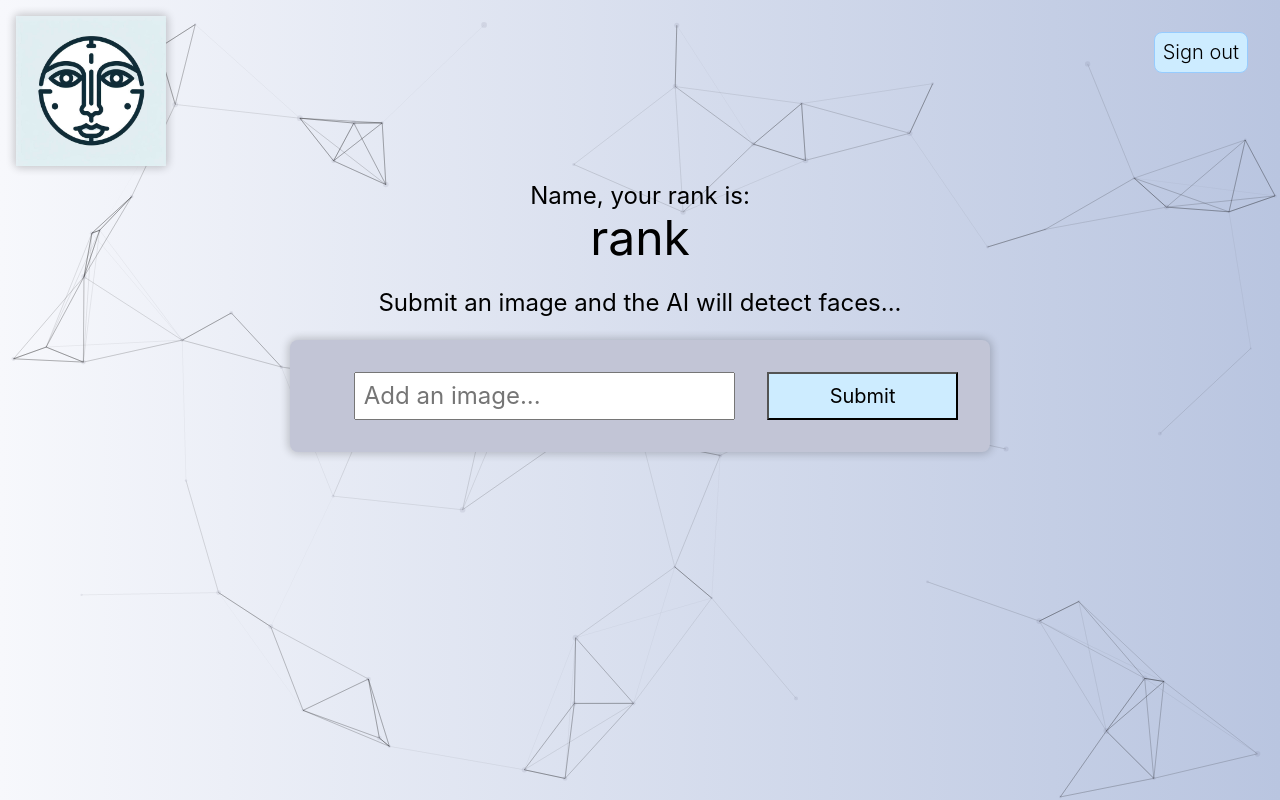
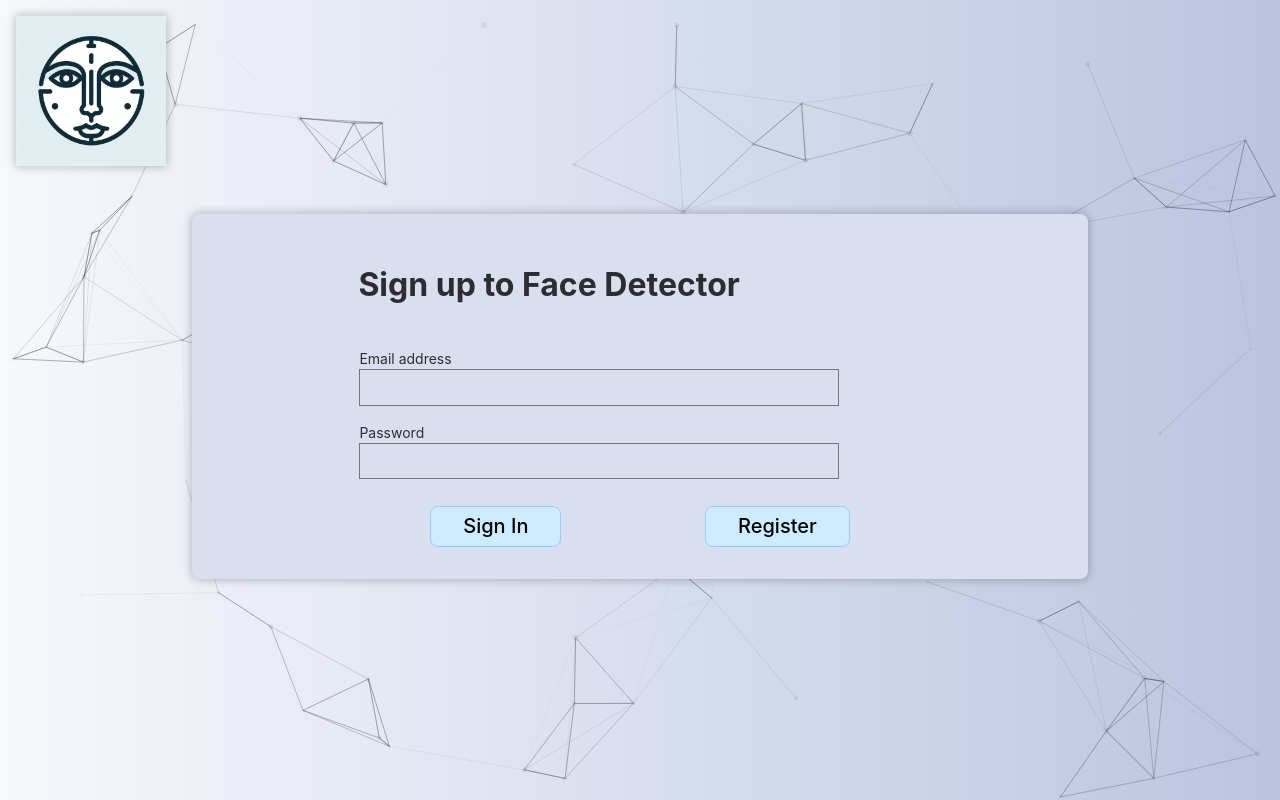
Before and after one commit to jdgrundy/facedetector, a React (Create React App) app: page / in a window 1280 px wide. Built offline with nearby package versions, Linux system fonts and the light colour scheme.

Commit message:
added sign in page and route state

```diff
--- a/src/App.css
+++ b/src/App.css
@@ -14,5 +14,4 @@
 	display: flex;
 	justify-content: space-between;
 	align-items: flex-start;
-	flex-direction: row-reverse;
 }
--- a/src/App.js
+++ b/src/App.js
@@ -1,27 +1,150 @@
 import React, { Component } from "react";
 import "./App.css";
 import Navigation from "./components/navigation/Navigation";
+import SignIn from "./components/SignIn/SignIn";
 import ImageLinkForm from "./components/imagelinkform/ImageLinkForm";
 import Logo from "./components/logo/Logo";
 import Rank from "./components/Rank/Rank";
+import FaceRecognition from "./components/facerecognition/FaceRecognition";
 import ParticlesComponent from "./components/Particles/Particles";
 import "./App.css";
+import Register from "./components/Register/Register";
+
+const MODEL_ID = "face-detection";
+const MODEL_VERSION_ID = "6dc7e46bc9124c5c8824be4822abe105";
+const returnClarifaiOptions = (imageURL) => {
+	const PAT = "357155127ce84547bf0fb1d28053995c";
+	const USER_ID = "jdgrundy";
+	const APP_ID = "facedetector";
+
+	// const IMAGE_URL = imageURL;
+
+	const raw = JSON.stringify({
+		user_app_id: {
+			user_id: USER_ID,
+			app_id: APP_ID,
+		},
+		inputs: [
+			{
+				data: {
+					image: {
+						url: imageURL,
+					},
+				},
+			},
+		],
+	});
+
+	const requestOptions = {
+		method: "POST",
+		headers: {
+			Accept: "application/json",
+			Authorization: "Key " + PAT,
+		},
+		body: raw,
+	};
+
+	return requestOptions;
+};
 
 class App extends Component {
+	constructor() {
+		super();
+		this.state = {
+			input: "",
+			imageURL: "",
+			box: {},
+			route: "SignIn",
+		};
+	}
+
+	getFaceBox = (data) => {
+		// console.log(data);
+		const boundingBox =
+			data.outputs[0].data.regions[0].region_info.bounding_box;
+		// const boxName = data.outputs[0].data.regions[0].data.concepts[0].name;
+		// const boxValue = data.outputs[0].data.regions[0].data.concepts[0].value;
+		// this.setState({ boxName });
+		// console.log(this.state.boxLabel);
+		const image = document.getElementById("inputImage");
+		const width = Number(image.width);
+		const height = Number(image.height);
+		return {
+			leftCol: boundingBox.left_col * width,
+			topRow: boundingBox.top_row * height,
+			rightCol: width - boundingBox.right_col * width,
+			bottomRow: height - boundingBox.bottom_row * height,
+		};
+	};
+
+	displayFaceBox = (box) => {
+		this.setState({ box: box });
+	};
+
+	onInputChange = (event) => {
+		this.setState({ input: event.target.value });
+	};
+
+	onButtonSubmit = () => {
+		this.setState({ imageURL: this.state.input }, () => {
+			fetch(
+				"https://api.clarifai.com/v2/models/" +
+					MODEL_ID +
+					"/versions/" +
+					MODEL_VERSION_ID +
+					"/outputs",
+				returnClarifaiOptions(this.state.imageURL)
+			)
+				.then((response) => response.json())
+				.then((result) => {
+					this.displayFaceBox(this.getFaceBox(result));
+				})
+				.catch((error) => console.log("error", error));
+		});
+	};
+
+	onRouteChange = (route) => {
+		this.setState({ route: route });
+	};
+
 	render() {
 		return (
 			<div className="App">
 				<ParticlesComponent id="particles" />
-				<div className="navbar">
-					<Navigation />
-					<Logo />
-				</div>
 
-				<Rank />
-				<ImageLinkForm />
-
-				{/*
-				<FaceRecognition />*/}
+				{this.state.route === "Home" ? (
+					<div>
+						<div className="navbar">
+							<Logo />
+							<Navigation onRouteChange={this.onRouteChange} />
+						</div>
+						<Rank />
+						<ImageLinkForm
+							onInputChange={this.onInputChange}
+							onButtonSubmit={this.onButtonSubmit}
+						/>
+						<FaceRecognition
+							box={this.state.box}
+							imageURL={this.state.imageURL}
+						/>
+					</div>
+				) : this.state.route === "SignIn" ? (
+					<div>
+						<div className="navbar">
+							<Logo />
+							<div></div>
+						</div>
+						<SignIn onRouteChange={this.onRouteChange} />
+					</div>
+				) : (
+					<div>
+						<div className="navbar">
+							<Logo />
+							<div></div>
+						</div>
+						<Register onRouteChange={this.onRouteChange} />
+					</div>
+				)}
 			</div>
 		);
 	}
--- a/src/components/Particles/Particles.js
+++ b/src/components/Particles/Particles.js
@@ -6,7 +6,7 @@ import { loadSlim } from "@tsparticles/slim"; // if you are going to use `loadSl
 // import { loadBasic } from "@tsparticles/basic"; // if you are going to use `loadBasic`, install the "@tsparticles/basic" package too.
 
 const ParticlesComponent = (props) => {
-	const [init, setInit] = useState(false);
+	const [, setInit] = useState(false);
 	// this should be run only once per application lifetime
 	useEffect(() => {
 		initParticlesEngine(async (engine) => {
@@ -25,8 +25,6 @@ const ParticlesComponent = (props) => {
 	const particlesLoaded = (container) => {
 		console.log(container);
 	};
-
-	console.log("value of init:", init);
 
 	const options = useMemo(
 		() => ({
--- /dev/null
+++ b/src/components/Register/Register.js
@@ -0,0 +1,73 @@
+import React from "react";
+
+const Register = () => {
+	return (
+		<article
+			className="br3 shadow-2 mv4 w-70 center"
+			style={{ backgroundColor: "#d9dfee" }}
+		>
+			<article className="pa4 black-80 w-70">
+				<h1 className="pa0">Register</h1>
+				<h2 className="pa0">Create a new Face Detector account</h2>
+				<form action="sign-up_submit" method="get" acceptCharset="utf-8">
+					<fieldset id="register" className="ba b--transparent ph0 mh0">
+						<legend className="ph0 mh0 fw6 f1 clip">Sign Up</legend>
+						<div className="mt3">
+							<label className="db fw4 lh-copy f6" htmlFor="name">
+								Name
+							</label>
+							<input
+								className="pa2 input-reset ba w-100 measure"
+								type="text"
+								name="name"
+								id="reg-name"
+							/>
+						</div>
+						<div className="mt3">
+							<label className="db fw4 lh-copy f6" htmlFor="location">
+								Country
+							</label>
+							<input
+								className="pa2 input-reset ba w-100 measure"
+								type="text"
+								name="country"
+								id="reg-country"
+							/>
+						</div>
+						<div className="mt3">
+							<label className="db fw4 lh-copy f6" htmlFor="email-address">
+								Email address
+							</label>
+							<input
+								className="pa2 input-reset ba w-100 measure"
+								type="email"
+								name="email-address"
+								id="reg-email-address"
+							/>
+						</div>
+						<div className="mt3">
+							<label className="db fw4 lh-copy f6" htmlFor="password">
+								Password
+							</label>
+							<input
+								className="b pa2 input-reset ba w-100"
+								type="password"
+								name="password"
+								id="reg-password"
+							/>
+						</div>
+					</fieldset>
+					<div className="mt3 flex justify-around">
+						<input
+							className="tc ph4 pa2 fw2 f4 br3 b--light-blue bg-lightest-blue ba dim pointer"
+							type="submit"
+							value={"Register"}
+						/>
+					</div>
+				</form>
+			</article>
+		</article>
+	);
+};
+
+export default Register;
--- /dev/null
+++ b/src/components/SignIn/SignIn.js
@@ -0,0 +1,57 @@
+import React from "react";
+
+const SignIn = ({ onRouteChange }) => {
+	return (
+		<article
+			className="br3 shadow-2 mv4 w-70 center"
+			style={{ backgroundColor: "#d9dfee" }}
+		>
+			<article className="pa4 black-80 w-70">
+				<h1 className="pa0">Sign up to Face Detector</h1>
+				<form action="sign-up_submit" method="get" acceptCharset="utf-8">
+					<fieldset id="sign_up" className="ba b--transparent ph0 mh0">
+						<legend className="ph0 mh0 fw6 f1 clip">Sign Up</legend>
+						<div className="mt3">
+							<label className="db fw4 lh-copy f6" htmlFor="email-address">
+								Email address
+							</label>
+							<input
+								className="pa2 input-reset ba bg-transparent w-100 measure"
+								type="email"
+								name="email-address"
+								id="email-address"
+							/>
+						</div>
+						<div className="mt3">
+							<label className="db fw4 lh-copy f6" htmlFor="password">
+								Password
+							</label>
+							<input
+								className="pa2 input-reset ba bg-transparent w-100 measure"
+								type="password"
+								name="password"
+								id="password"
+							/>
+						</div>
+					</fieldset>
+					<div className="mt3 flex justify-around">
+						<input
+							onClick={() => onRouteChange("Home")}
+							className="tc ph4 pa2 fw5 f4 br3 ba b--light-blue bg-lightest-blue ba dim pointer"
+							type="submit"
+							value={"Sign In"}
+						/>
+						<input
+							onClick={() => onRouteChange("Register")}
+							className="tc ph4 pa2 fw5 f4 br3 ba b--light-blue bg-lightest-blue ba dim pointer"
+							type="submit"
+							value={"Register"}
+						/>
+					</div>
+				</form>
+			</article>
+		</article>
+	);
+};
+
+export default SignIn;
--- /dev/null
+++ b/src/components/facerecognition/FaceRecognition.css
@@ -0,0 +1,27 @@
+.bounding-box {
+	position: absolute;
+	box-shadow: 0 0 0 3px #149df2 inset;
+	display: flex;
+	flex-wrap: wrap;
+	justify-content: center;
+	cursor: pointer;
+}
+
+.box-label {
+	position: absolute;
+	bottom: -10px;
+	right: -30px;
+	padding: 0 0.5em;
+	/* height: 15px;
+	width: fit-content; */
+	background-color: #149df2;
+	color: white;
+	font-weight: bold;
+	text-align: center;
+	/* box-shadow: 1px 1px 2px; */
+}
+
+.box-label-text {
+	padding: 0;
+	margin: 0.1em 0.5em;
+}
--- /dev/null
+++ b/src/components/facerecognition/FaceRecognition.js
@@ -0,0 +1,33 @@
+import React from "react";
+import "./FaceRecognition.css";
+
+const FaceRecognition = ({ imageURL, box }) => {
+	return (
+		<div className="center ma ">
+			<div className="absolute ma3 ">
+				<img
+					className="br3 shadow-2"
+					id="inputImage"
+					src={imageURL}
+					alt="user supplied by url for face detection"
+					width="500px"
+					height="auto"
+				/>
+
+				<div
+					className="bounding-box"
+					style={{
+						left: box.leftCol,
+						top: box.topRow,
+						right: box.rightCol,
+						bottom: box.bottomRow,
+					}}
+				>
+					{/* <div className="box-label"></div> */}
+				</div>
+			</div>
+		</div>
+	);
+};
+
+export default FaceRecognition;
--- a/src/components/imagelinkform/ImageLinkForm.css
+++ b/src/components/imagelinkform/ImageLinkForm.css
@@ -1,4 +1,5 @@
 .form {
 	width: 700px;
-	background-color: rgb(194, 197, 214);
+	background-color: #d9dfee;
+	border: solid 1px white;
 }
--- a/src/components/imagelinkform/ImageLinkForm.js
+++ b/src/components/imagelinkform/ImageLinkForm.js
@@ -1,19 +1,24 @@
 import React from "react";
 import "./ImageLinkForm.css";
 
-const ImageLinkForm = () => {
+const ImageLinkForm = ({ onInputChange, onButtonSubmit }) => {
 	return (
 		<div className="tc">
 			<p className="f3">{"Submit an image and the AI will detect faces..."}</p>
 			<div className="center">
 				<div className="pa4 br3 shadow-2 center form">
 					<input
-						className="f3 pa2 center w-60"
+						className="f3 pa2 br3 center w-60"
+						name="input"
 						type="text"
-						placeholder="Add an image..."
+						placeholder="Paste an image URL here..."
+						onChange={onInputChange}
 					></input>
-					<button className="w-30 f4 link ph3 pv2 dib black bg-lightest-blue pointer">
-						Submit
+					<button
+						className="w-30 br3 f4 link ph3 pv2 dib black bg-lightest-blue pointer"
+						onClick={onButtonSubmit}
+					>
+						Detect Faces!
 					</button>
 				</div>
 			</div>
--- a/src/components/navigation/Navigation.js
+++ b/src/components/navigation/Navigation.js
@@ -1,9 +1,12 @@
 import React from "react";
 
-const Navigation = () => {
+const Navigation = ({ onRouteChange }) => {
 	return (
 		<nav className="flex justify-end">
-			<p className="tc pa0 ma4 fw3 f4 br3 ba b--light-blue bg-lightest-blue pa2 ba dim pointer">
+			<p
+				onClick={() => onRouteChange("SignIn")}
+				className="tc pa0 ma4 fw3 f4 br3 ba b--light-blue bg-lightest-blue pa2 ba dim pointer"
+			>
 				Sign out
 			</p>
 		</nav>
```
Also changed, not shown: public/logo192.png (added), public/logo512.png (added).
